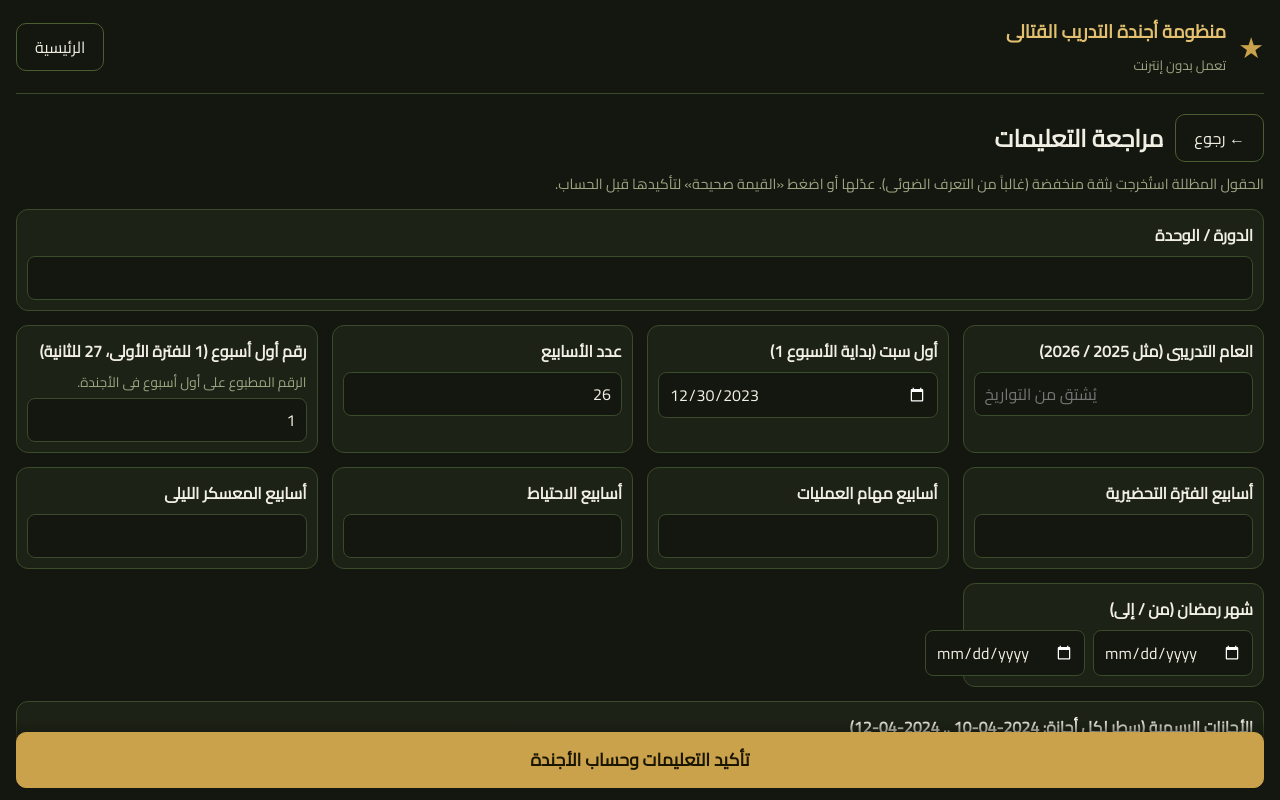
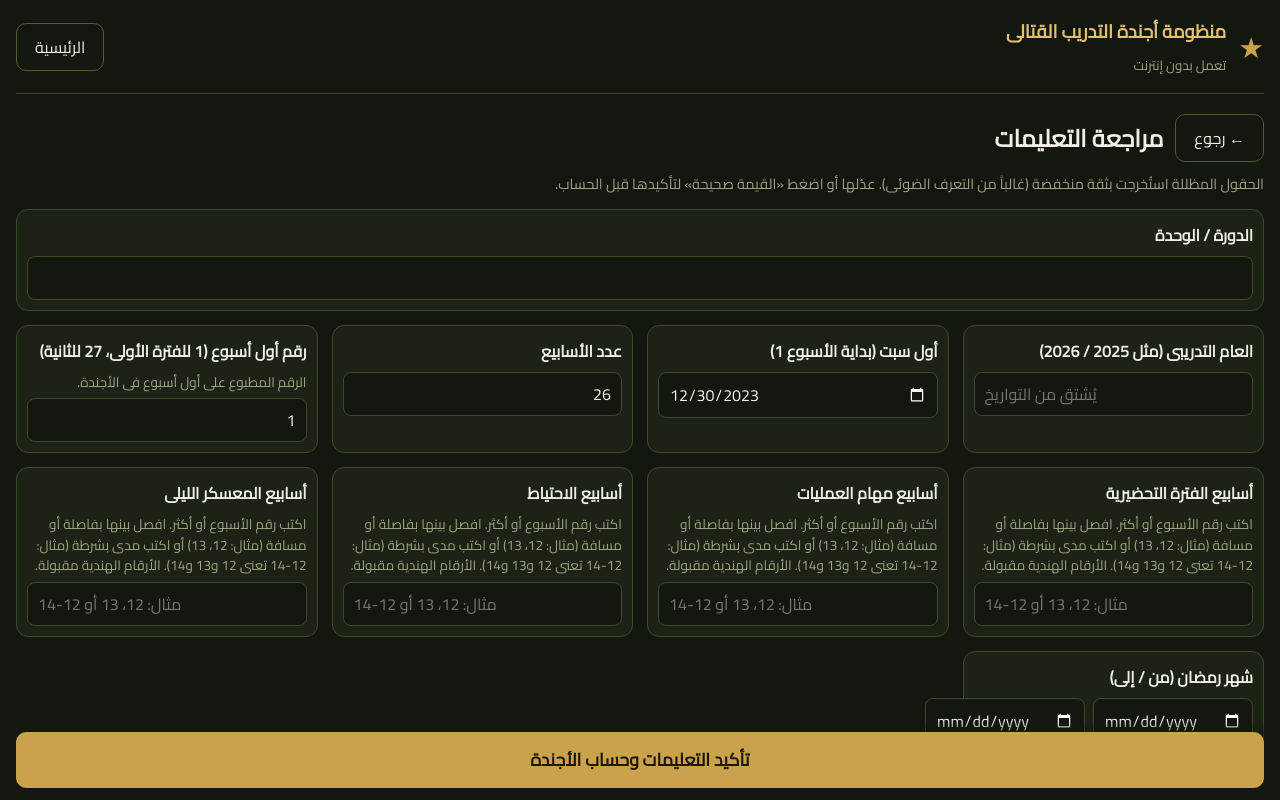
Before and after one commit to MahmoudReda99/tadreb, a React (Vite) app: page / in a window 1280 px wide. Both pictures are taken after a click on the button "إدخال يدوى". Shown: the top 800 px of the page. Built offline with nearby package versions, Linux system fonts and the light colour scheme.

Commit message:
Forgiving week-list inputs: commas, ranges, Arabic digits and out-of-period warnings
Co-Authored-By: Claude Sonnet 5.5 <noreply@anthropic.com>

```diff
--- a/src/index.css
+++ b/src/index.css
@@ -143,3 +143,5 @@ h1, h2, h3 { margin: 0; }
 .tray .no { position: absolute; top: 6px; right: 6px; width: 28px; height: 28px; border-radius: 50%; background: var(--gold); color: #1a1500; font-weight: 700; display: grid; place-items: center; }
 .tray .ctl { display: flex; gap: 6px; padding: 6px; justify-content: center; }
 .tray .mini:disabled { opacity: .35; }
+
+.warn { color: #ffb86b; font-size: .85rem; }
--- a/src/ui/Review.tsx
+++ b/src/ui/Review.tsx
@@ -1,4 +1,4 @@
-import { createContext, useContext, useMemo, type ReactNode } from 'react';
+import { createContext, useContext, useEffect, useMemo, useState, type ReactNode } from 'react';
 import type { DateRange, Instructions, SubjectPcts } from '../engine/types';
 import { LOW } from '../parser/parse';
 import { monthNames, defaultWeeksPerMonth } from '../engine/dates';
@@ -15,7 +15,43 @@ interface Props {
   onBack: () => void;
 }
 
-const nums = (s: string) => s.split(/[,،\s]+/).filter(Boolean).map(Number).filter(n => Number.isFinite(n));
+/**
+ * Forgiving list of numbers: any separator (، , ; space و), Arabic-Indic digits, and ranges (12-14, 12 الى 14).
+ * Weeks are de-duplicated and sorted; a list that must keep its order (weeks per month) is not.
+ */
+export function parseList(raw: string, sorted: boolean): number[] {
+  const t = raw
+    .replace(/[٠-٩]/g, c => String(c.charCodeAt(0) - 0x660)).replace(/[۰-۹]/g, c => String(c.charCodeAt(0) - 0x6f0))
+    .replace(/\s*(?:الى|إلى|الي|to|[-–—~…])\s*/gi, '-')
+    .replace(/(\d)\s*و\s*(?=\d)/g, '$1,'); // "12 و 13"
+  const out: number[] = [];
+  for (const tok of t.split(/[,،;؛\s]+/).filter(Boolean)) {
+    const r = tok.match(/^(\d+)-(\d+)$/);
+    if (r) { const a = +r[1]; const b = +r[2]; for (let n = Math.min(a, b); n <= Math.max(a, b) && out.length < 200; n++) out.push(n); }
+    else if (/^\d+$/.test(tok)) out.push(+tok);
+  }
+  const uniq = sorted ? [...new Set(out)].sort((x, y) => x - y) : out;
+  return uniq;
+}
+
+const LIST_HINT = 'اكتب رقم الأسبوع أو أكثر. افصل بينها بفاصلة أو مسافة (مثال: 12، 13) أو اكتب مدى بشرطة (مثال: 12-14 تعنى 12 و13 و14). الأرقام الهندية مقبولة.';
+
+/** keeps what the user types as typed (commas included) and only parses it; the text is tidied when the field loses focus */
+function ListInput({ value, onCommit, sorted = true, min, max }: { value: number[]; onCommit: (v: number[]) => void; sorted?: boolean; min?: number; max?: number }) {
+  const shown = value.join('، ');
+  const [text, setText] = useState(shown);
+  const [focus, setFocus] = useState(false);
+  useEffect(() => { if (!focus) setText(shown); }, [shown, focus]);
+  const bad = min !== undefined && max !== undefined ? value.filter(n => n < min || n > max) : [];
+  return (
+    <>
+      <input value={text} inputMode="text" dir="auto" placeholder="مثال: 12، 13 أو 12-14"
+        onFocus={() => setFocus(true)} onBlur={() => { setFocus(false); setText(shown); }}
+        onChange={e => { setText(e.target.value); onCommit(parseList(e.target.value, sorted)); }} />
+      {bad.length > 0 && <small className="warn">الأسبوع {bad.join('، ')} خارج الفترة ({min} إلى {max}) — تأكد من الرقم.</small>}
+    </>
+  );
+}
 const hText = (hs: (string | DateRange)[]) => hs.map(x => (typeof x === 'string' ? x : `${x.from} .. ${x.to}`)).join('\n');
 const hParse = (s: string): (string | DateRange)[] =>
   s.split('\n').map(l => l.trim()).filter(Boolean).map(l => {
@@ -66,10 +102,10 @@ export function Review({ inst, conf, confirmed, notes, rawText, onChange, onConf
         <Field k="startSaturday" label="أول سبت (بداية الأسبوع 1)"><input type="date" value={inst.startSaturday} onChange={e => set('startSaturday', e.target.value)} /></Field>
         <Field k="totalWeeks" label="عدد الأسابيع"><input type="number" min={1} value={inst.totalWeeks} onChange={e => set('totalWeeks', +e.target.value)} /></Field>
         <Field k="firstWeek" label="رقم أول أسبوع (1 للفترة الأولى، 27 للثانية)" hint="الرقم المطبوع على أول أسبوع فى الأجندة."><input type="number" min={1} value={inst.firstWeek} onChange={e => set('firstWeek', +e.target.value)} /></Field>
-        <Field k="prepWeeks" label="أسابيع الفترة التحضيرية"><input value={inst.prepWeeks.join('، ')} onChange={e => set('prepWeeks', nums(e.target.value))} /></Field>
-        <Field k="opsWeeks" label="أسابيع مهام العمليات"><input value={inst.opsWeeks.join('، ')} onChange={e => set('opsWeeks', nums(e.target.value))} /></Field>
-        <Field k="reserveWeeks" label="أسابيع الاحتياط"><input value={inst.reserveWeeks.join('، ')} onChange={e => set('reserveWeeks', nums(e.target.value))} /></Field>
-        <Field k="campWeeks" label="أسابيع المعسكر الليلى"><input value={inst.campWeeks.join('، ')} onChange={e => set('campWeeks', nums(e.target.value))} /></Field>
+        <Field k="prepWeeks" label="أسابيع الفترة التحضيرية" hint={LIST_HINT}><ListInput value={inst.prepWeeks} onCommit={v => set('prepWeeks', v)} min={inst.firstWeek} max={inst.firstWeek + inst.totalWeeks - 1} /></Field>
+        <Field k="opsWeeks" label="أسابيع مهام العمليات" hint={LIST_HINT}><ListInput value={inst.opsWeeks} onCommit={v => set('opsWeeks', v)} min={inst.firstWeek} max={inst.firstWeek + inst.totalWeeks - 1} /></Field>
+        <Field k="reserveWeeks" label="أسابيع الاحتياط" hint={LIST_HINT}><ListInput value={inst.reserveWeeks} onCommit={v => set('reserveWeeks', v)} min={inst.firstWeek} max={inst.firstWeek + inst.totalWeeks - 1} /></Field>
+        <Field k="campWeeks" label="أسابيع المعسكر الليلى" hint={LIST_HINT}><ListInput value={inst.campWeeks} onCommit={v => set('campWeeks', v)} min={inst.firstWeek} max={inst.firstWeek + inst.totalWeeks - 1} /></Field>
         <Field k="ramadan" label="شهر رمضان (من / إلى)">
           <div className="two">
             <input type="date" value={inst.ramadan?.from ?? ''} onChange={e => set('ramadan', e.target.value ? { from: e.target.value, to: inst.ramadan?.to ?? e.target.value } : null, 'ramadan')} />
@@ -81,7 +117,7 @@ export function Review({ inst, conf, confirmed, notes, rawText, onChange, onConf
         </Field>
         <Field k="weeksPerMonth" label="عدد أسابيع كل شهر (قابل للتعديل)" wide hint="كم أسبوعاً يُحسب لكل شهر فى جداول الامتحان. مجموعها يساوى عدد الأسابيع.">
           <div className="two">
-            <input value={inst.weeksPerMonth.join('، ')} onChange={e => set('weeksPerMonth', nums(e.target.value))} />
+            <ListInput value={inst.weeksPerMonth} onCommit={v => set('weeksPerMonth', v)} sorted={false} />
             <button type="button" className="mini" onClick={() => set('weeksPerMonth', defaultWeeksPerMonth(inst.startSaturday, inst.totalWeeks))}>حسب التقويم</button>
           </div>
           <small>{names.map((n, i) => `${n}: ${inst.weeksPerMonth[i]}`).join(' · ')} — المجموع {inst.weeksPerMonth.reduce((a, b) => a + b, 0)}</small>
```
Also changed, not shown: 1 other file (tests, documents, lock files or other folders).
